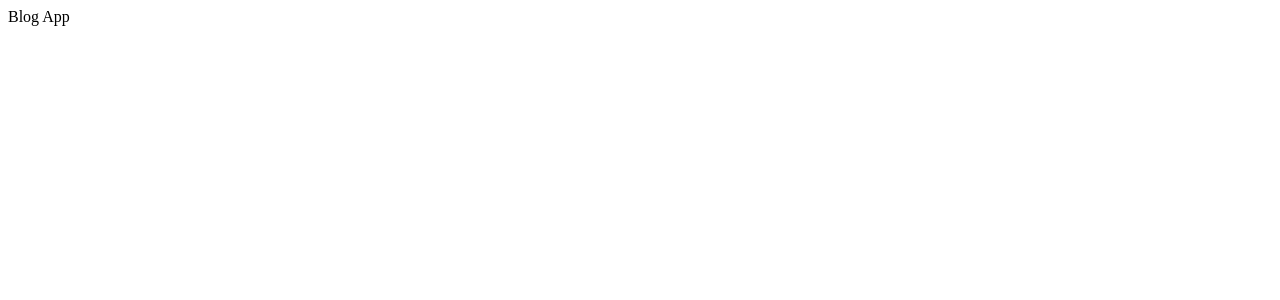
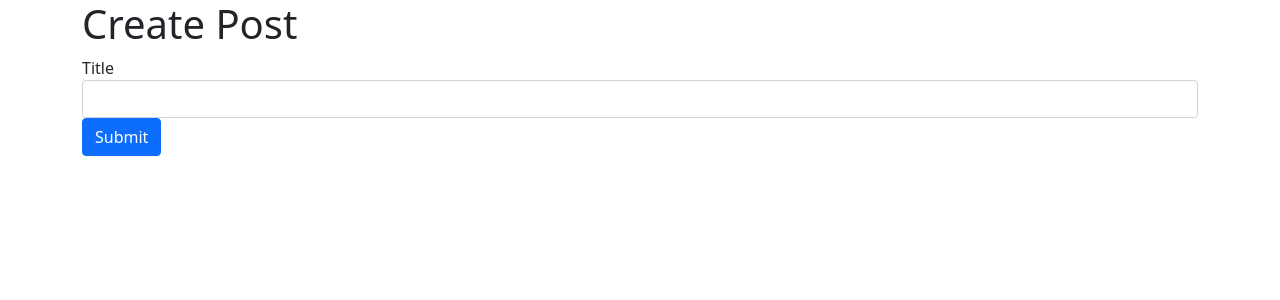
Before and after one commit to mathiasbergqvist/microservice-blog, a React (Create React App) app in the folder client/: page / in a window 1280 px wide. Shown: the top 300 px of the page. Built offline with nearby package versions, Linux system fonts and the light colour scheme.

Commit message:
Building posts submission

```diff
--- a/client/public/index.html
+++ b/client/public/index.html
@@ -24,6 +24,12 @@
       work correctly both with client-side routing and a non-root public URL.
       Learn how to configure a non-root public URL by running `npm run build`.
     -->
+    <link
+      href="https://cdn.jsdelivr.net/npm/bootstrap@5.0.0-beta1/dist/css/bootstrap.min.css"
+      rel="stylesheet"
+      integrity="sha384-giJF6kkoqNQ00vy+HMDP7azOuL0xtbfIcaT9wjKHr8RbDVddVHyTfAAsrekwKmP1"
+      crossorigin="anonymous"
+    />
     <title>React App</title>
   </head>
   <body>
--- a/client/src/App.js
+++ b/client/src/App.js
@@ -1,5 +1,11 @@
 import React from "react";
+import PostCreate from "./PostCreate";
 
-const App = () => <div>Blog App</div>;
+const App = () => (
+  <div className="container">
+    <h1>Create Post</h1>
+    <PostCreate />
+  </div>
+);
 
 export default App;
--- /dev/null
+++ b/client/src/PostCreate.jsx
@@ -0,0 +1,34 @@
+import React, { useState } from "react";
+import axios from "axios";
+
+const PostCreate = () => {
+  const [title, setTitle] = useState("");
+  // Create post on from submit
+  const onSubmit = async (e) => {
+    e.preventDefault();
+
+    await axios.post("http://localhost:4000/posts", {
+      title,
+    });
+
+    setTitle("");
+  };
+
+  return (
+    <div>
+      <form onSubmit={onSubmit}>
+        <div className="form-group">
+          <label>Title</label>
+          <input
+            value={title}
+            onChange={(e) => setTitle(e.target.value)}
+            className="form-control"
+          />
+        </div>
+        <button className="btn btn-primary">Submit</button>
+      </form>
+    </div>
+  );
+};
+
+export default PostCreate;
```
